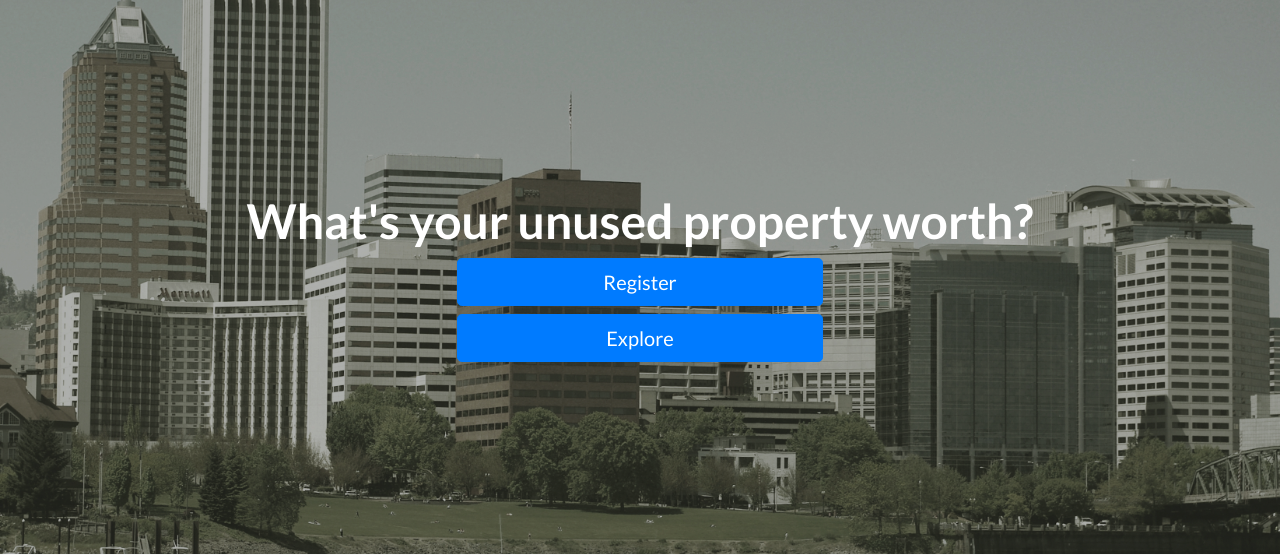
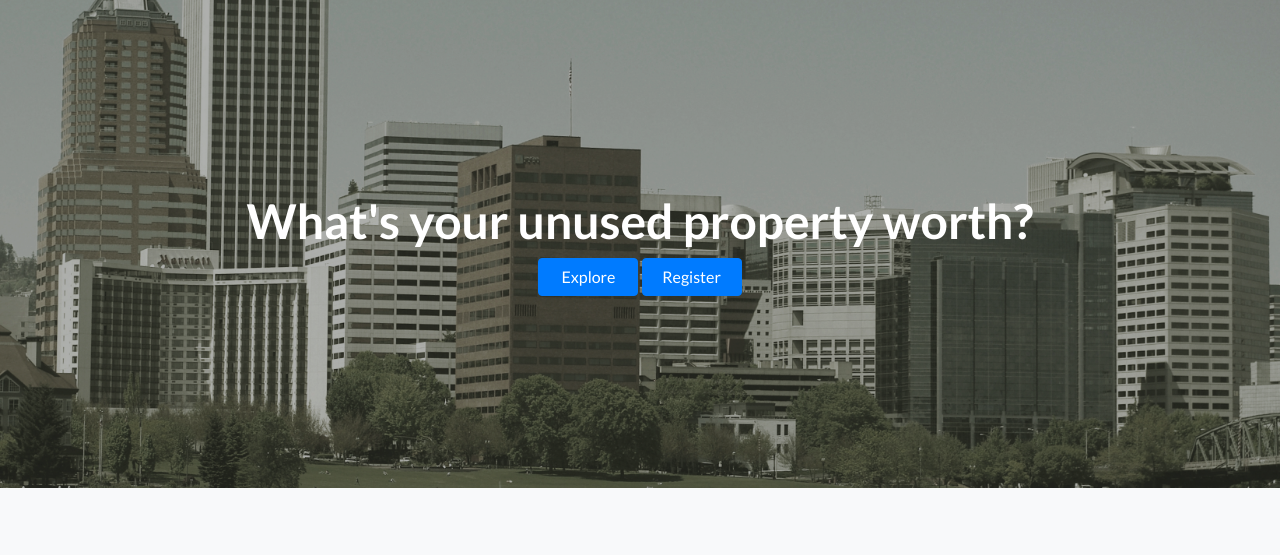
Before and after one commit to margielamadman/DenCityPDX, a Django app: page / in a window 1280 px wide. Shown: the part 56-611 px from the top of the page. Run offline with Django 3.2, Linux system fonts and the light colour scheme; some libraries are stand-ins or nearby versions.

Commit message:
updated HTML

```diff
--- a/templates/index.html
+++ b/templates/index.html
@@ -41,13 +41,10 @@
         <div class="row">
           <div class="col-xl-9 mx-auto">
             <h1 class="md-5 text-center">What's your unused property worth?</h1>
+                  <button id="btnSearch" class="btn btn-primary btn-md center-block" Style="width: 100px;" OnClick="btnSearch_Click" >Explore</button>
+                   <button id="btnClear" class="btn btn-primary btn-md center-block" Style="width: 100px;" OnClick="btnClear_Click" >Register</button>
+               </div>
           </div>
-          <div class="col-md-10 col-lg-8 col-xl-7 mx-auto">
-            <form>
-              <div class="form-row">
-                <div class="col-10 col-md-8 col-xl-7 mx-auto">
-                  <button type="submit" class="btn btn-block btn-lg btn-primary">Register</button>
-                  <button type="submit" class="btn btn-block btn-lg btn-primary">Explore</button>
                 </div>
               </div>
             </form>
```
